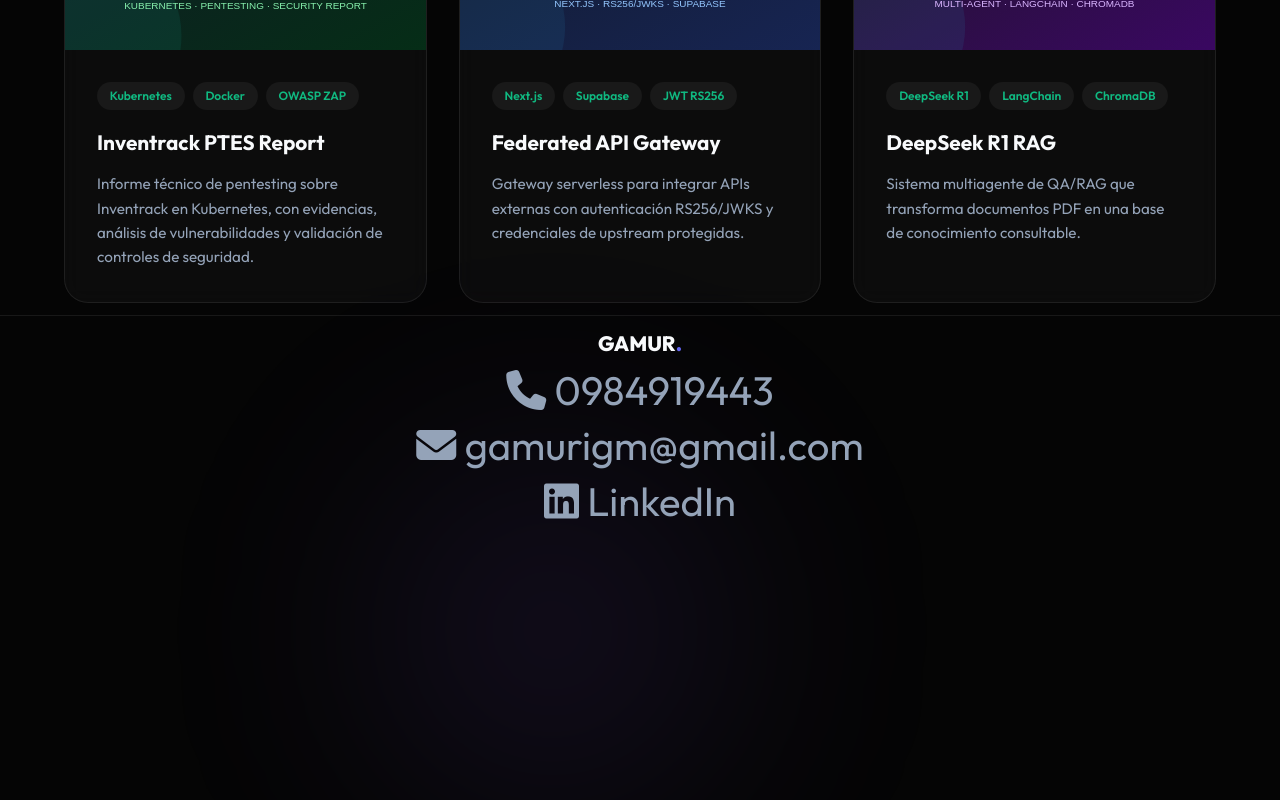
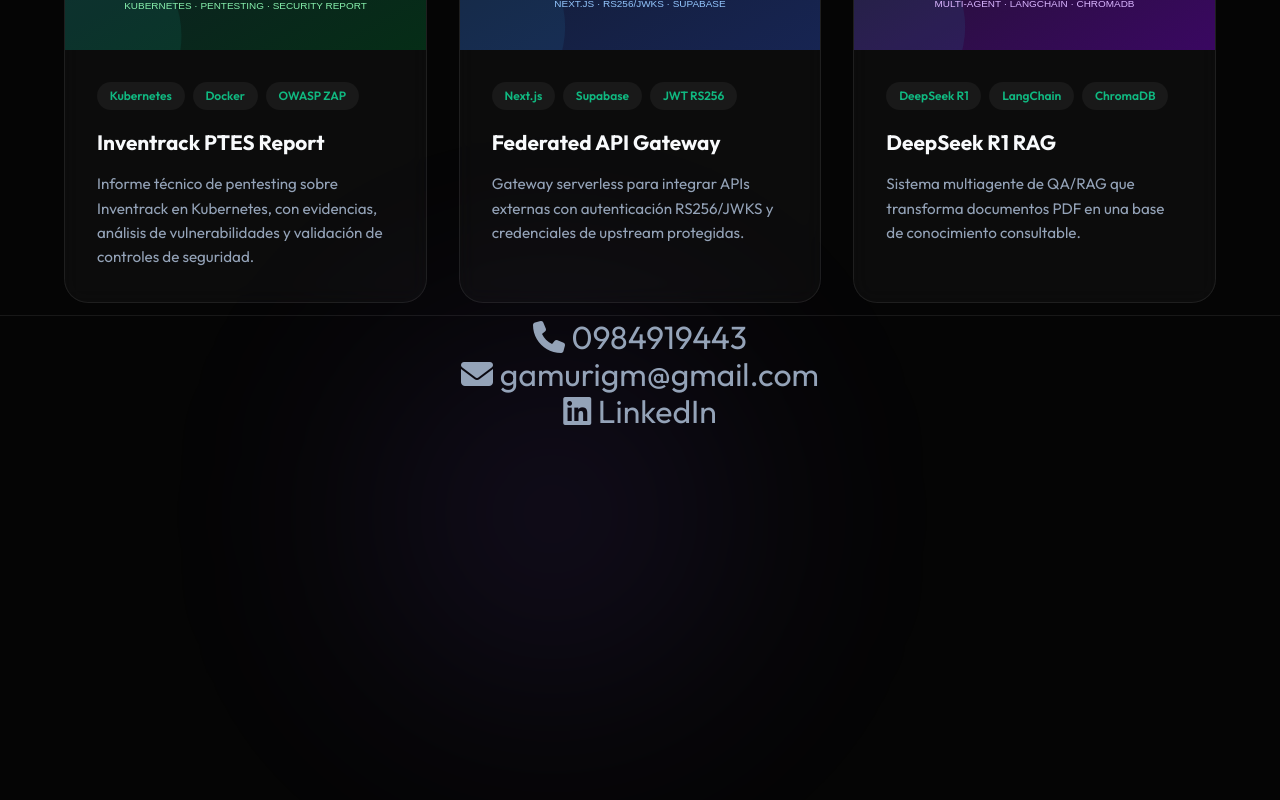
Before and after one commit to gamurigm/gamurigm.github.io, a Next.js app: page / in a window 1280 px wide. Shown: the part 2402-3202 px from the top of the page. After the commit the page ends 3173 px from the top, so only its background shows below. Built offline with nearby package versions, Linux system fonts and the light colour scheme.

Commit message:
refactor: compact footer while preserving readable contacts

```diff
--- a/src/app/globals.css
+++ b/src/app/globals.css
@@ -567,7 +567,7 @@ img {
    FOOTER
    ========================================= */
 footer {
-  padding: 1rem 0;
+  padding: 0.35rem 0;
   border-top: 1px solid var(--card-border);
   line-height: 1.15;
 }
@@ -577,17 +577,7 @@ footer {
   justify-content: center;
   align-items: center;
   flex-direction: column;
-  gap: 0.7rem;
   text-align: center;
-}
-
-.footer-logo {
-  font-size: 1.3rem;
-  font-weight: 800;
-}
-
-.footer-logo span {
-  color: var(--primary-color);
 }
 
 .footer-contact {
@@ -595,12 +585,13 @@ footer {
   flex-direction: column;
   justify-content: center;
   align-items: center;
-  gap: 0.6rem;
+  gap: 0.2rem;
 }
 
 .footer-contact a {
   color: var(--text-secondary);
-  font-size: clamp(1.4rem, 4vw, 2.5rem);
+  font-size: clamp(1.25rem, 2.8vw, 2rem);
+  line-height: 1.05;
   text-decoration: none;
 }
 
--- a/src/app/page.tsx
+++ b/src/app/page.tsx
@@ -311,7 +311,6 @@ export default function Home() {
       {/* Footer */}
       <footer id="contact">
         <div className="container footer-container">
-          <div className="footer-logo">GAMUR<span>.</span></div>
           <div className="footer-contact">
             <a href="tel:+593984919443"><i className="fas fa-phone"></i> 0984919443</a>
             <a href="mailto:gamurigm@gmail.com"><i className="fas fa-envelope"></i> gamurigm@gmail.com</a>
```
